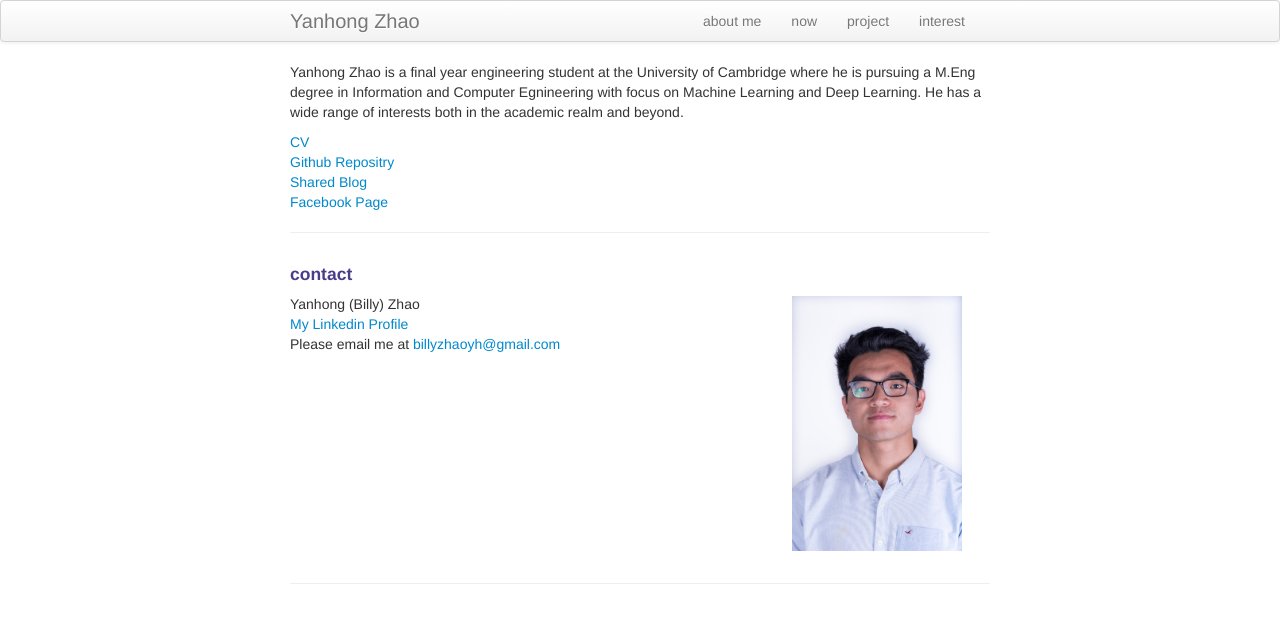
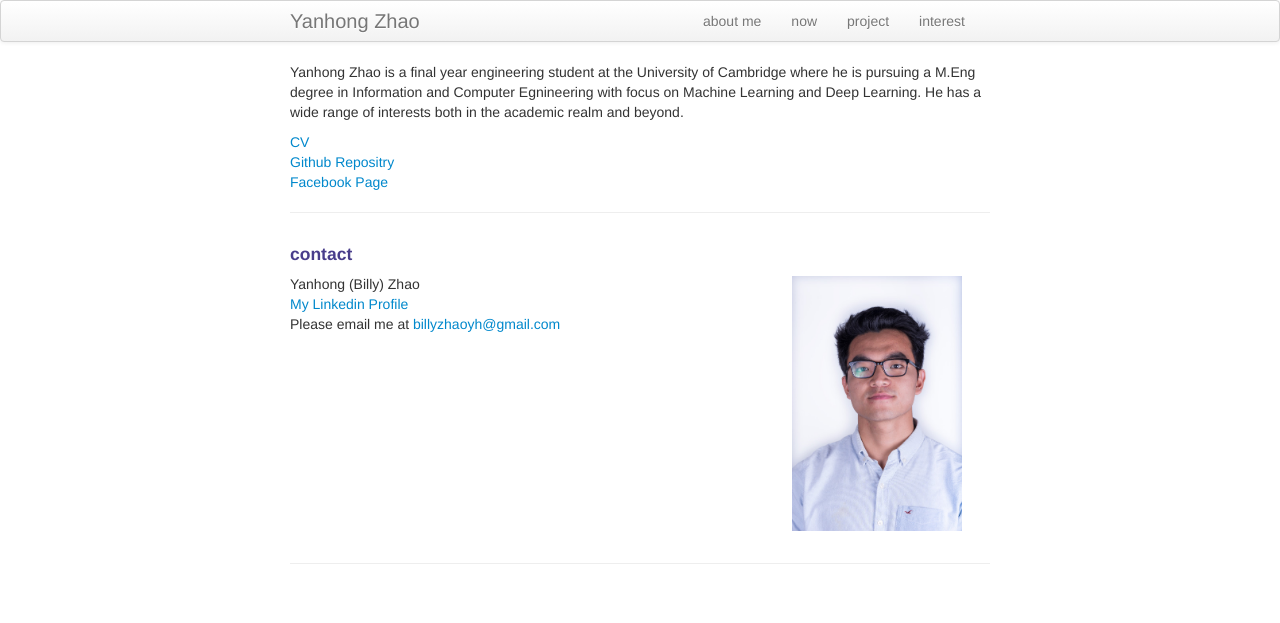
Before and after one commit to billlyzhaoyh/billlyzhaoyh.github.io, a Jekyll site: the page built from index.md, in a window 1280 px wide. Shown: the top 623 px of the page. Built offline with Jekyll 4.4.1, drawn with Linux system fonts in a browser that asks for light colours.

Commit message:
More updates

```diff
--- a/index.md
+++ b/index.md
@@ -10,7 +10,6 @@ interests both in the academic realm and beyond.
 
 [CV]({{ BASE_PATH }}/assets/billy_cv.pdf)<br/>
 [Github Repositry](https://github.com/billlyzhaoyh)<br/>
-[Shared Blog](https://tripodprojectblog.wordpress.com)<br/>
 [Facebook Page](https://www.facebook.com/ASFoKP)<br/>
 
 ---
```
